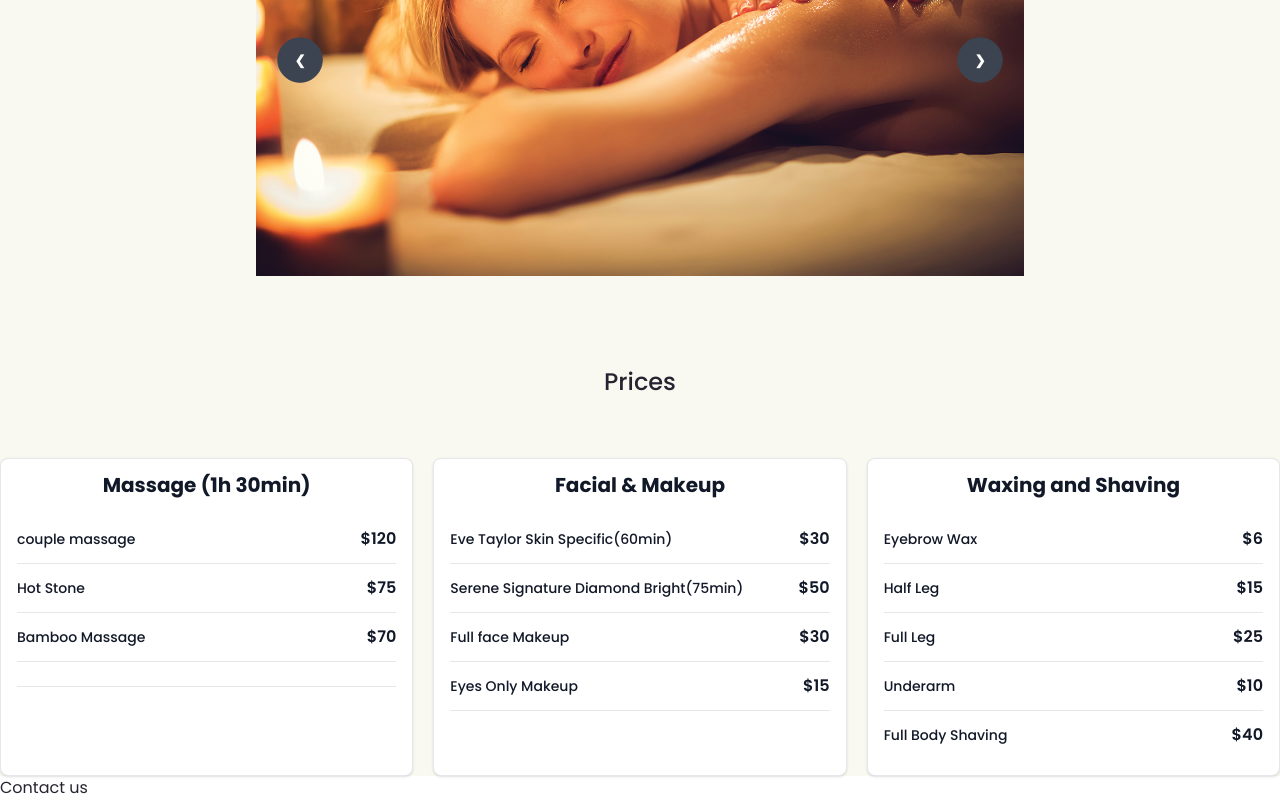
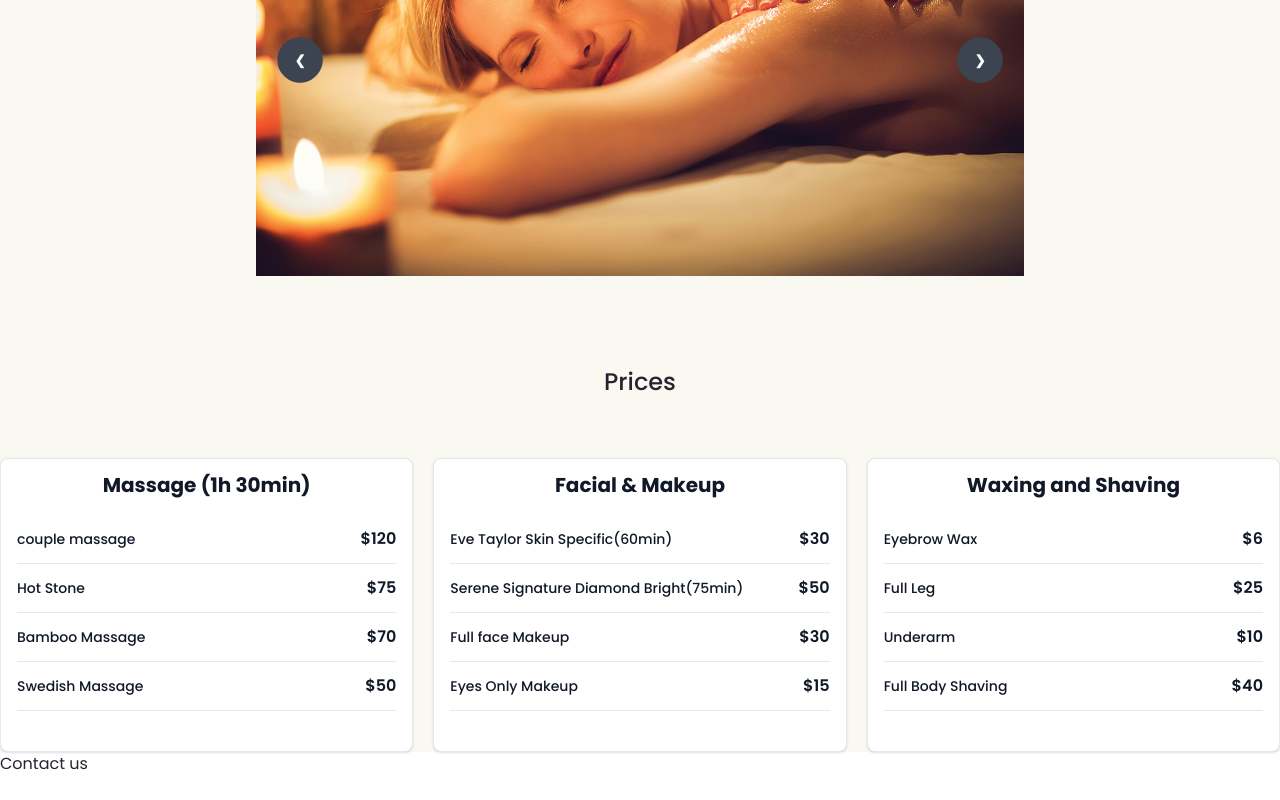
Before and after one commit to YSanj98/serene-naturist-re-design, a React (Vite) app: page / in a window 1280 px wide. Shown: the part 3022-3822 px from the top of the page. After the commit the page ends 3798 px from the top, so only its background shows below. Built offline with nearby package versions, Linux system fonts and the light colour scheme; a web font is replaced by a local one.

Commit message:
add data and remove some data

```diff
--- a/src/shared/priceData.ts
+++ b/src/shared/priceData.ts
@@ -7,10 +7,8 @@ const priceData = [
         item2price: "$75",
         item3: "Bamboo Massage",
         item3price: "$70",
-        item4: "",
-        item4price: "",
-        item5: "",
-        item5price: "",
+        item4: "Swedish Massage",
+        item4price: "$50"
     },
     {
         title: "Facial & Makeup",
@@ -21,22 +19,18 @@ const priceData = [
         item3: "Full face Makeup",
         item3price: "$30",
         item4: "Eyes Only Makeup",
-        item4price: "$15",
-        item5: "",
-        item5price: "",
+        item4price: "$15"
     },
     {
         title: "Waxing and Shaving",
         item1: "Eyebrow Wax",
         item1price: "$6",
-        item2: "Half Leg",
-        item2price: "$15",
-        item3: "Full Leg",
-        item3price: "$25",
-        item4: "Underarm",
-        item4price: "$10",
-        item5: "Full Body Shaving",
-        item5price: "$40",
+        item2: "Full Leg",
+        item2price: "$25",
+        item3: "Underarm",
+        item3price: "$10",
+        item4: "Full Body Shaving",
+        item4price: "$40"
     },
 ]
 
```
